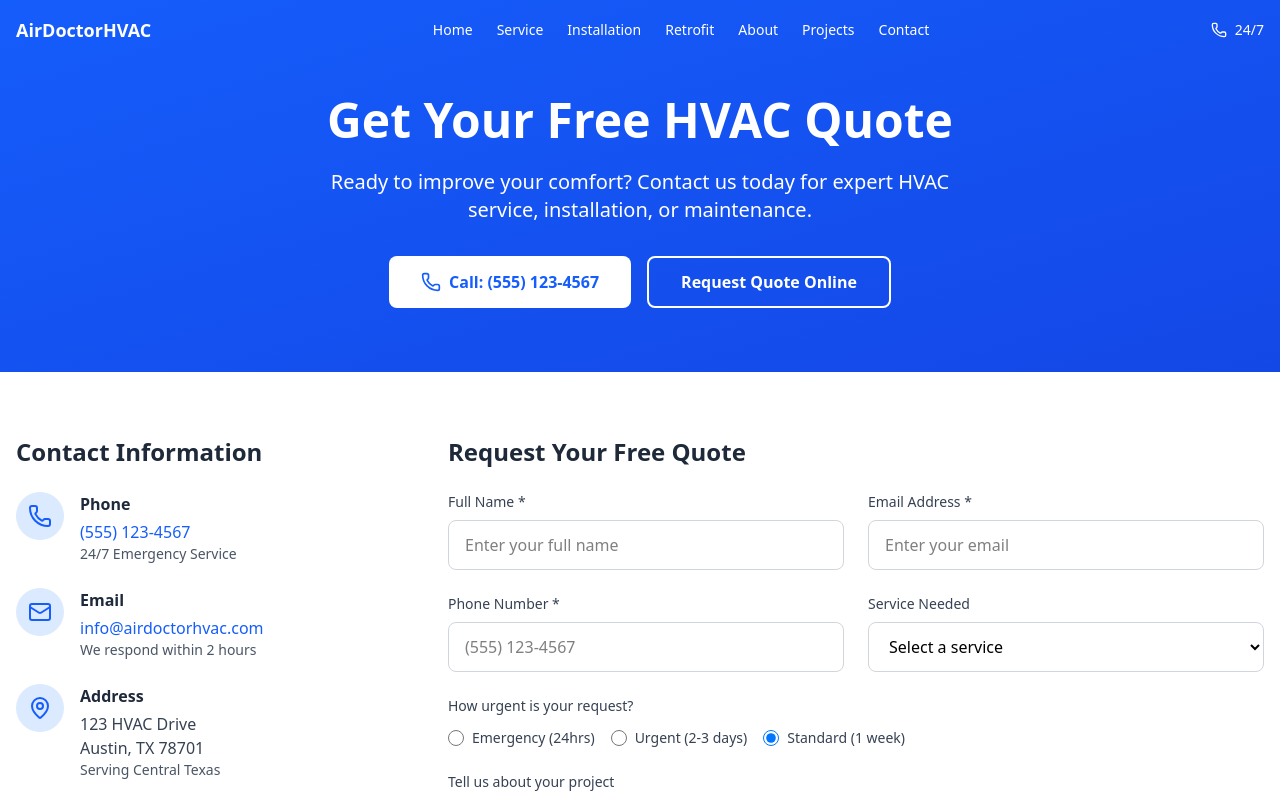
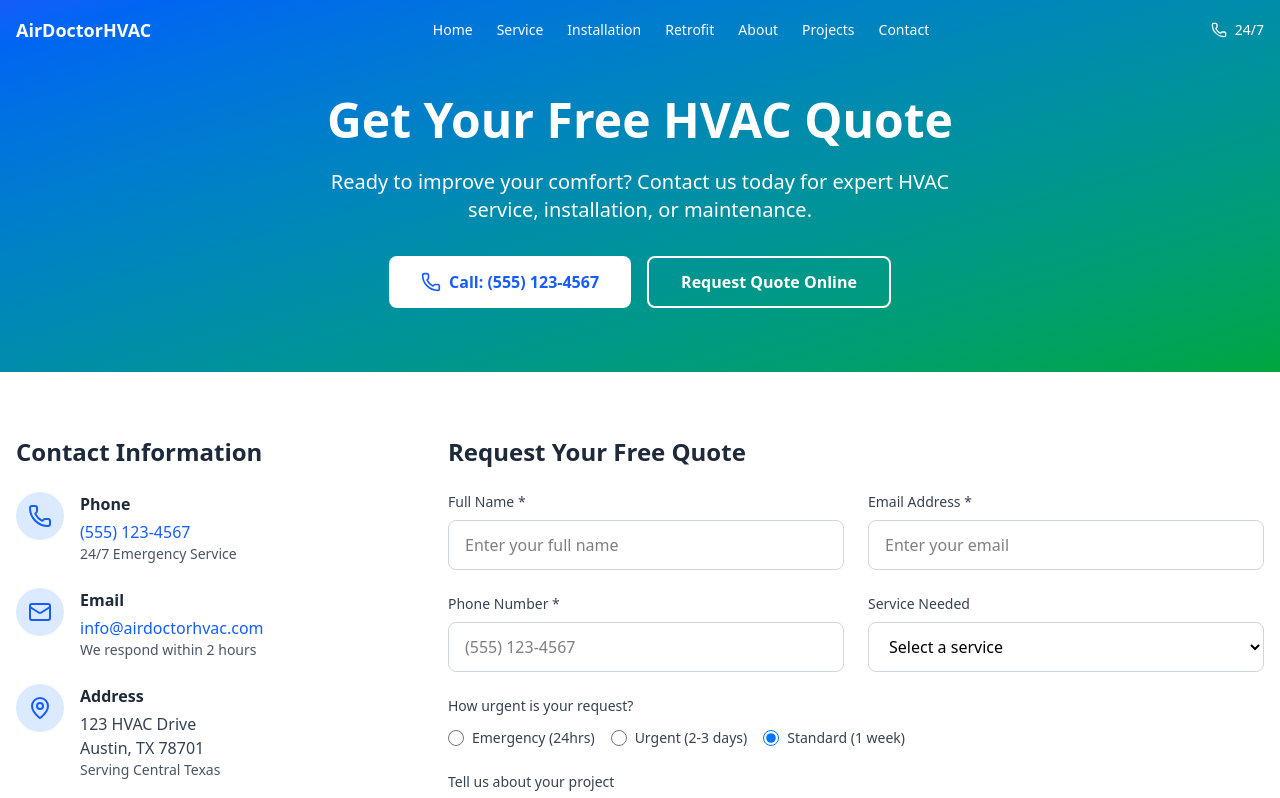
Before and after one commit to Majestyk1/airdoctor-refactor, a React (Vite) app: page /contact in a window 1280 px wide. Shown: the top 798 px of the page. Built offline with nearby package versions, Linux system fonts and the light colour scheme.

Commit message:
add new utility

```diff
--- a/src/components/sections/Retrofit/RetrofitHero.jsx
+++ b/src/components/sections/Retrofit/RetrofitHero.jsx
@@ -2,7 +2,7 @@ import { DollarSign, Leaf, TrendingUp } from 'lucide-react'
 
 function RetrofitHero() {
   return (
-    <section className="retrofit-hero bg-gradient-to-br from-green-600 to-blue-600 text-white pt-24 pb-16">
+    <section className="retrofit-hero bg-brand-gradient text-white pt-24 pb-16">
       <div className="retrofit-hero__container container mx-auto px-4 text-center">
         <h1 className="retrofit-hero__title text-3xl md:text-4xl lg:text-5xl font-bold mb-6">
           HVAC System Retrofits &amp; Upgrades
--- a/src/index.css
+++ b/src/index.css
@@ -1 +1,7 @@
 @import "tailwindcss";
+
+@layer utilities {
+  .bg-brand-gradient {
+    @apply bg-gradient-to-br from-blue-600 to-green-600;
+  }
+}
--- a/src/pages/About.jsx
+++ b/src/pages/About.jsx
@@ -2,7 +2,7 @@ function About() {
     return (
       <>
         {/* Hero Section */}
-        <section className="about-hero bg-gradient-to-br from-blue-600 to-blue-700 text-white pt-24 pb-16">
+        <section className="about-hero bg-brand-gradient text-white pt-24 pb-16">
           <div className="about-hero__container container mx-auto px-4 text-center">
             <h1 className="about-hero__title text-3xl md:text-4xl lg:text-5xl font-bold mb-6">
               About AirDoctorHVAC
--- a/src/pages/Contact.jsx
+++ b/src/pages/Contact.jsx
@@ -29,7 +29,7 @@ function Contact() {
   return (
     <>
       {/* Hero Section */}
-      <section className="contact-hero bg-gradient-to-br from-blue-600 to-blue-700 text-white pt-24 pb-16">
+      <section className="contact-hero bg-brand-gradient text-white pt-24 pb-16">
         <div className="contact-hero__container container mx-auto px-4 text-center">
           <h1 className="contact-hero__title text-3xl md:text-4xl lg:text-5xl font-bold mb-6">
             Get Your Free HVAC Quote
--- a/src/pages/Installation.jsx
+++ b/src/pages/Installation.jsx
@@ -39,7 +39,7 @@ function Installation() {
   return (
     <>
       {/* Hero Section */}
-      <section className="installation-hero bg-gradient-to-br from-blue-600 to-blue-700 text-white pt-24 pb-16">
+      <section className="installation-hero bg-brand-gradient text-white pt-24 pb-16">
         <div className="installation-hero__container container mx-auto px-4 text-center">
           <h1 className="installation-hero__title text-3xl md:text-4xl lg:text-5xl font-bold mb-6">
             Professional HVAC Installation
--- a/src/pages/Projects.jsx
+++ b/src/pages/Projects.jsx
@@ -99,7 +99,7 @@ function Projects() {
   return (
     <>
       {/* Hero Section */}
-      <section className="projects-hero bg-gradient-to-br from-blue-600 to-green-600 text-white pt-24 pb-16">
+      <section className="projects-hero bg-brand-gradient text-white pt-24 pb-16">
         <div className="projects-hero__container container mx-auto px-4 text-center">
           <h1 className="projects-hero__title text-3xl md:text-4xl lg:text-5xl font-bold mb-6">
             Our Featured Projects
--- a/src/pages/Service.jsx
+++ b/src/pages/Service.jsx
@@ -42,7 +42,7 @@ function Service() {
   return (
     <>
       {/* Hero Section */}
-      <section className="service-hero bg-gradient-to-br from-blue-600 to-blue-700 text-white pt-24 pb-16">
+      <section className="service-hero bg-brand-gradient text-white pt-24 pb-16">
         <div className="service-hero__container container mx-auto px-4 text-center">
           <h1 className="service-hero__title text-3xl md:text-4xl lg:text-5xl font-bold mb-6">
             Professional HVAC Services
```
